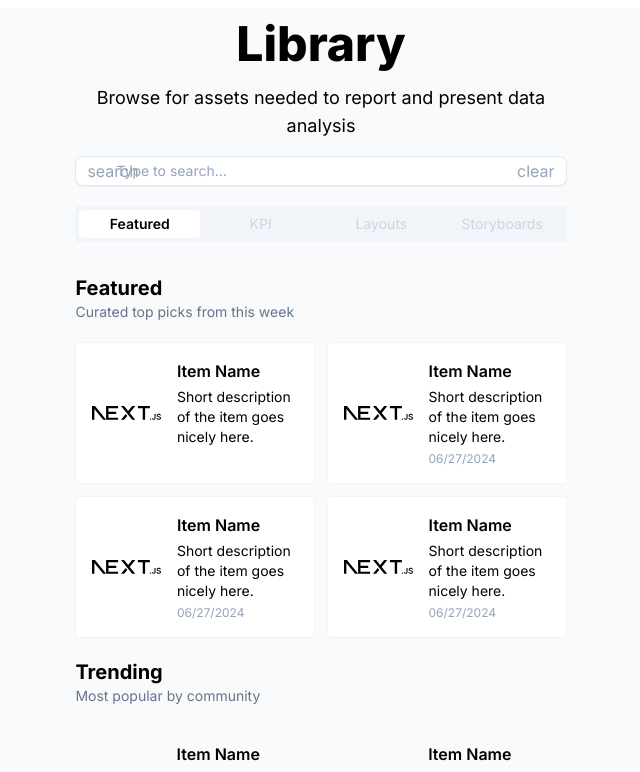
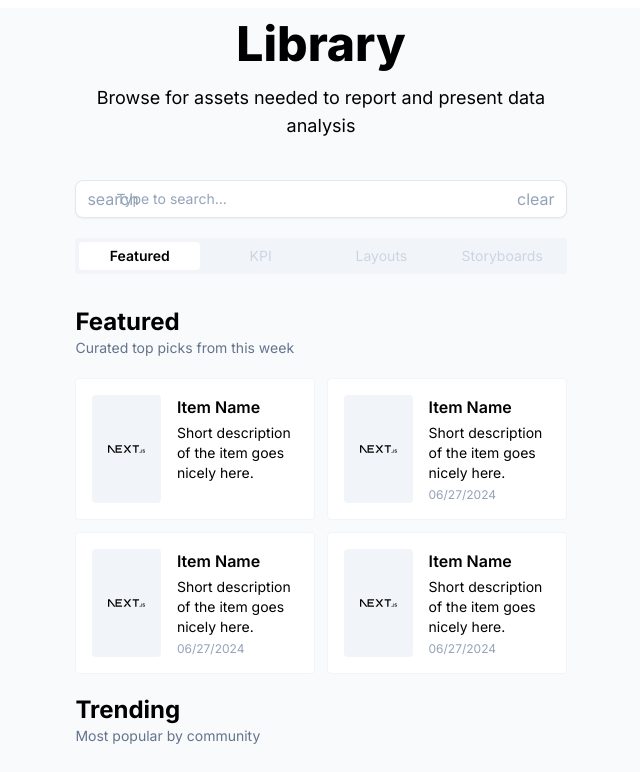
Before and after one commit to nickjiunchetti/data-visualization-library, a Next.js app: page / in a window 1280 px wide. Shown: the top 772 px of the page, without its empty margins (319-959 px from the left). Built offline with nearby package versions, Linux system fonts and the light colour scheme.

Commit message:
small updates to styles

```diff
--- a/src/app/page.tsx
+++ b/src/app/page.tsx
@@ -25,7 +25,7 @@ export default function Home() {
           <h1 className='font-extrabold text-3xl md:text-5xl mb-4 text-center'>
             Library
           </h1>
-          <h2 className='text-xs md:text-lg mb-4 text-center'>
+          <h2 className='text-xs md:text-lg mb-10 text-center'>
             Browse for assets needed to report and present data analysis
           </h2>
           <SearchBar
--- a/src/components/Item/index.tsx
+++ b/src/components/Item/index.tsx
@@ -22,7 +22,7 @@ export default function Item({
       onClick={() => setShowModal(true)}
     >
       <Image
-        className='w-1/3'
+        className='w-1/3 bg-gray-100 px-4 rounded'
         src='/next.svg'
         alt='Next.js Logo'
         width={180}
--- a/src/components/SearchInput/index.tsx
+++ b/src/components/SearchInput/index.tsx
@@ -23,7 +23,7 @@ export default function SearchInput({
         onChange={(event) => setSearchValue(event.target.value)}
         type='text'
         placeholder='Type to search...'
-        className='p-1 w-full pl-10 border rounded-lg shadow-sm focus:outline-none focus:border-gray-300 text-sm'
+        className='p-2 w-full pl-10 border rounded-lg shadow-sm focus:outline-none focus:border-gray-300 text-sm'
       />
       <div className='absolute inset-y-0 left-0 flex items-center pl-3 pointer-events-none'>
         <span className='material-symbols-outlined text-gray-400'>search</span>
--- a/src/components/Section/index.tsx
+++ b/src/components/Section/index.tsx
@@ -12,7 +12,7 @@ export default function Section({
   const featured = title === 'Featured'
   return (
     <div className='flex flex-col w-full mb-5'>
-      <h3 className='font-bold text-xl'>{title}</h3>
+      <h3 className='font-bold text-2xl'>{title}</h3>
       <p className='text-sm text-gray-500 mb-5'>{description}</p>
       <div className='grid grid-cols-1 md:grid-cols-2 gap-3'>
         {itens.map((item, index) => (
```
